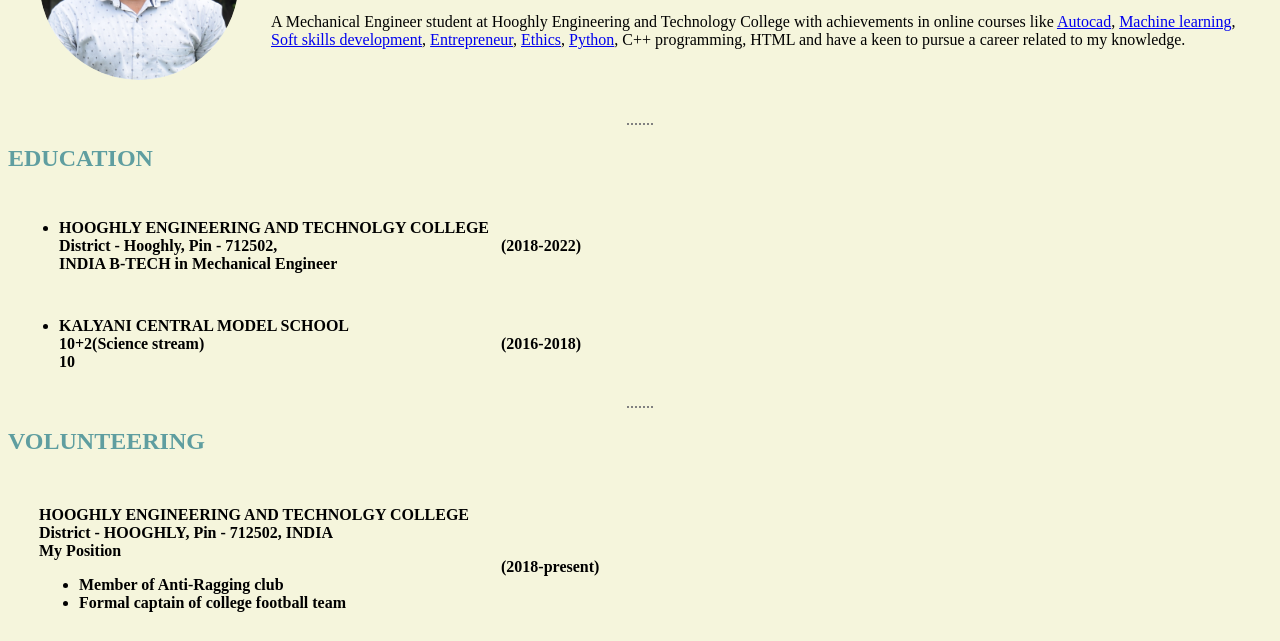
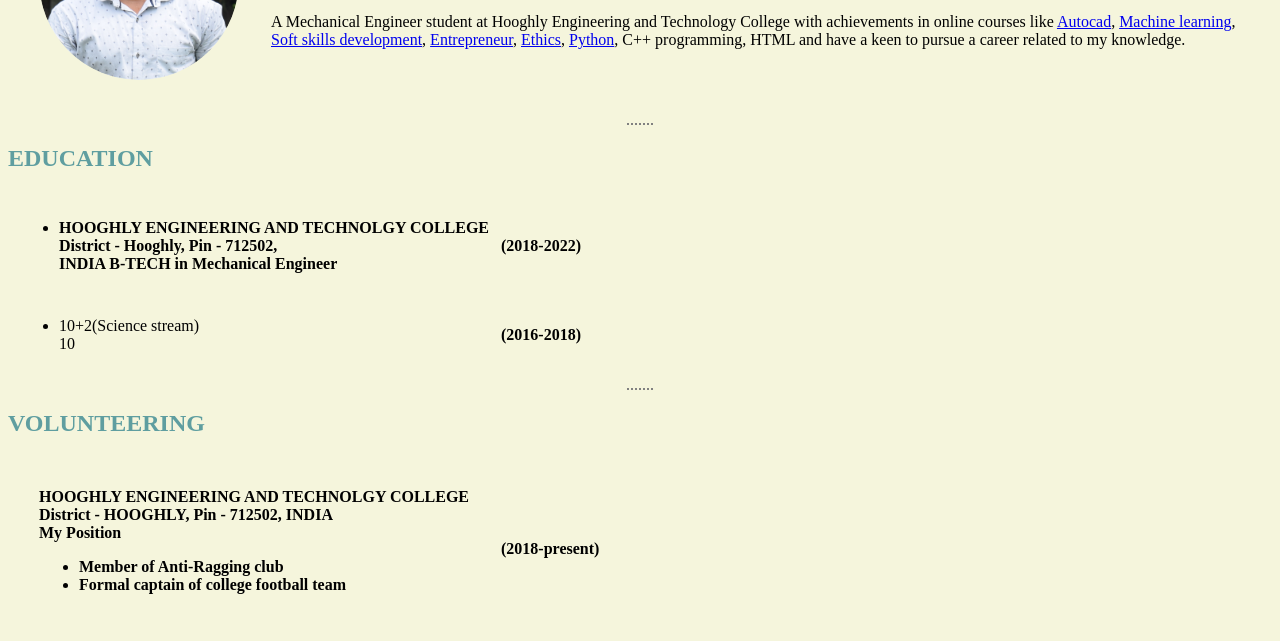
Before and after one commit to amitkumarshaw393/cv, a plain HTML site: page index.html in a window 1280 px wide. Shown: the part 159-800 px from the top of the page. Drawn offline with Linux system fonts and the light colour scheme.

Commit message:
removing KCMS tag

```diff
--- a/index.html
+++ b/index.html
@@ -40,7 +40,7 @@
       <td>
         <ul>
           <li>
-            <strong>KALYANI CENTRAL MODEL SCHOOL <br>
+
               10+2(Science stream) <br>
               10</strong>
           </li>
```
